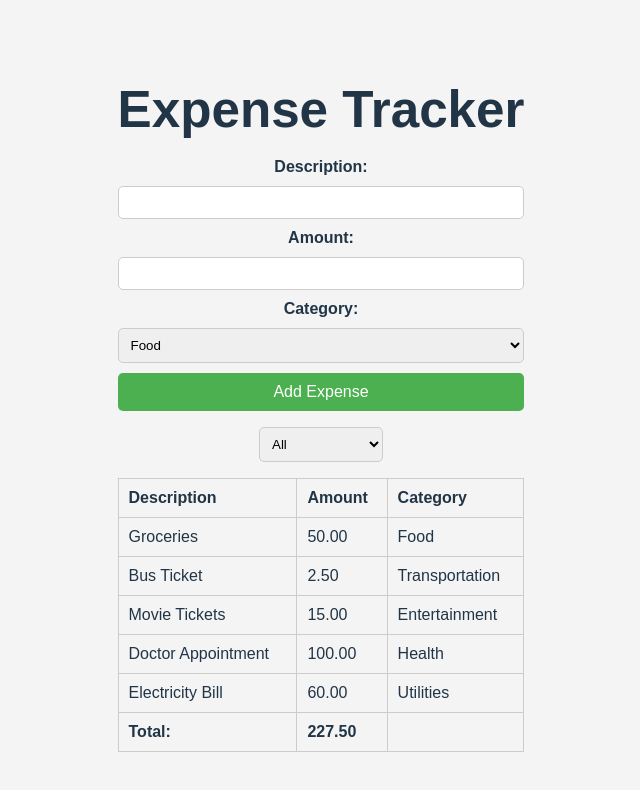
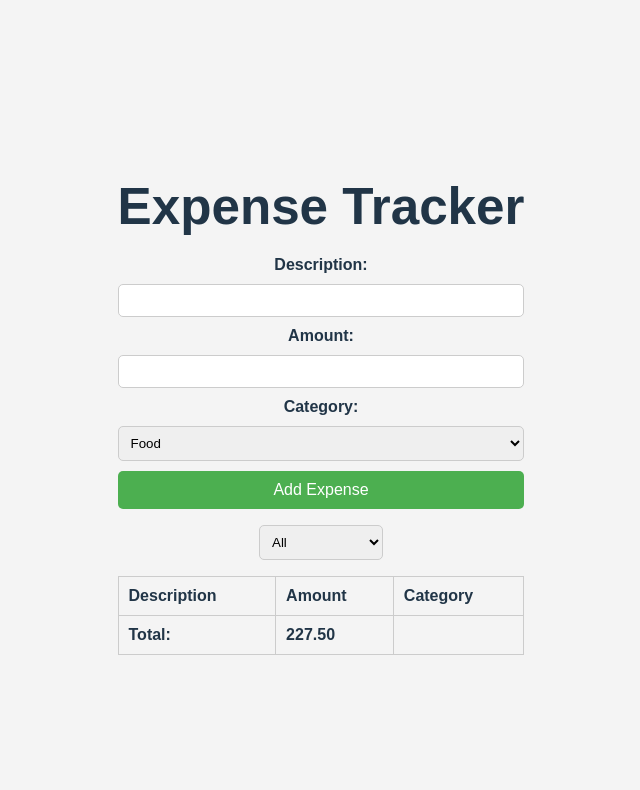
Before and after one commit to rogerio-castellano/react-expense-tracker, a React (Vite) app: page / in a window 1280 px wide. Shown: the top 790 px of the page, without its empty margins (319-959 px from the left). Built offline with nearby package versions, Linux system fonts and the light colour scheme.

Commit message:
Replace hard coded expense items in ExpenseList with an Expense array prop received from the App component

```diff
--- a/src/App.tsx
+++ b/src/App.tsx
@@ -1,10 +1,14 @@
+import { useState } from "react";
 import "./App.css";
 import ExpensesFilter from "./Components/ExpensesFilter";
 import ExpensesForm from "./Components/ExpensesForm";
 import ExpensesList from "./Components/ExpensesList";
 import Header from "./Components/Header";
+import Expense from "./Components/Expense.model";
 
 function App() {
+  const [expenses, setExpenses] = useState<Expense[]>([]);
+
   return (
     <>
       <Header />
@@ -12,7 +16,7 @@ function App() {
       <p></p>
       <ExpensesFilter />
       <p></p>
-      <ExpensesList />
+      <ExpensesList expenses={expenses} />
     </>
   );
 }
--- a/src/Components/ExpensesList.tsx
+++ b/src/Components/ExpensesList.tsx
@@ -1,4 +1,10 @@
-const ExpensesList = () => {
+import Expense from "./Expense.model";
+
+interface props {
+  expenses: Expense[];
+}
+
+const ExpensesList = ({ expenses }: props) => {
   return (
     <table id="expenses-table">
       <thead>
@@ -9,31 +15,15 @@ const ExpensesList = () => {
         </tr>
       </thead>
       <tbody>
-        <tr>
-          <td>Groceries</td>
-          <td>50.00</td>
-          <td>Food</td>
-        </tr>
-        <tr>
-          <td>Bus Ticket</td>
-          <td>2.50</td>
-          <td>Transportation</td>
-        </tr>
-        <tr>
-          <td>Movie Tickets</td>
-          <td>15.00</td>
-          <td>Entertainment</td>
-        </tr>
-        <tr>
-          <td>Doctor Appointment</td>
-          <td>100.00</td>
-          <td>Health</td>
-        </tr>
-        <tr>
-          <td>Electricity Bill</td>
-          <td>60.00</td>
-          <td>Utilities</td>
-        </tr>
+        {expenses.map((expense) => {
+          return (
+            <tr key={expense.id}>
+              <td>{expense.description}</td>
+              <td>{expense.amount}</td>
+              <td>{expense.category}</td>
+            </tr>
+          );
+        })}
       </tbody>
       <tfoot>
         <tr>
```
